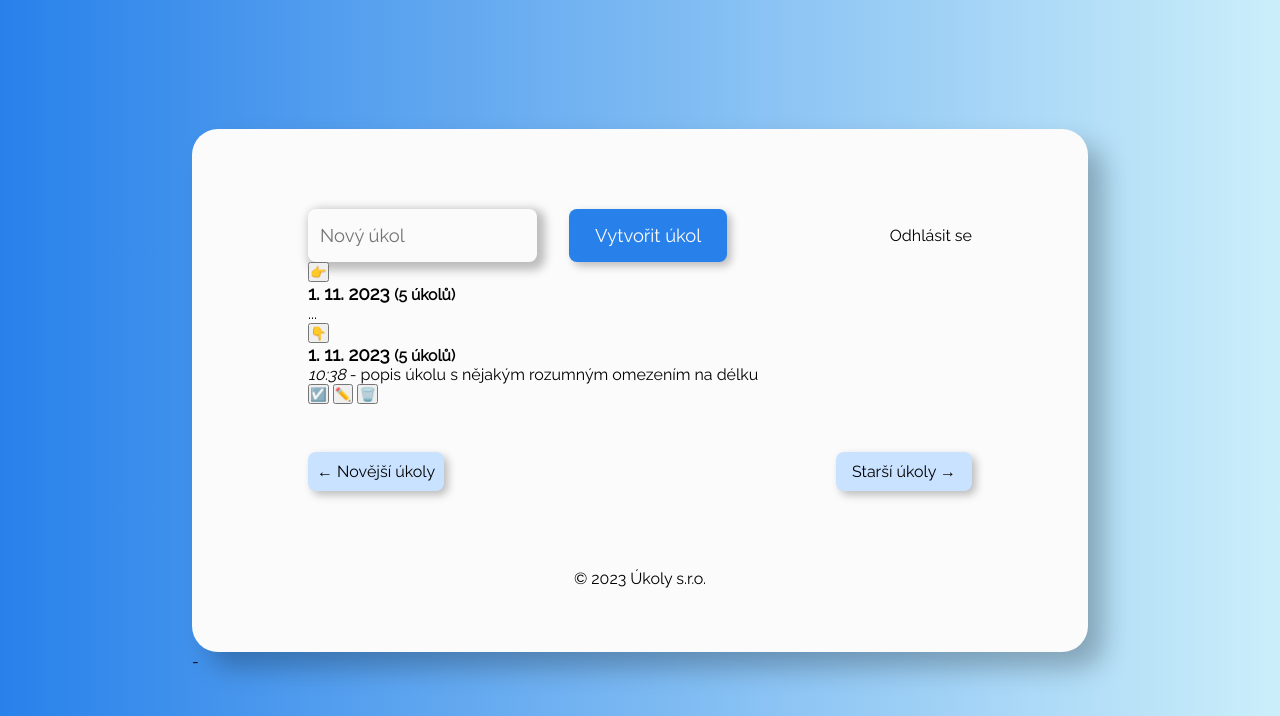
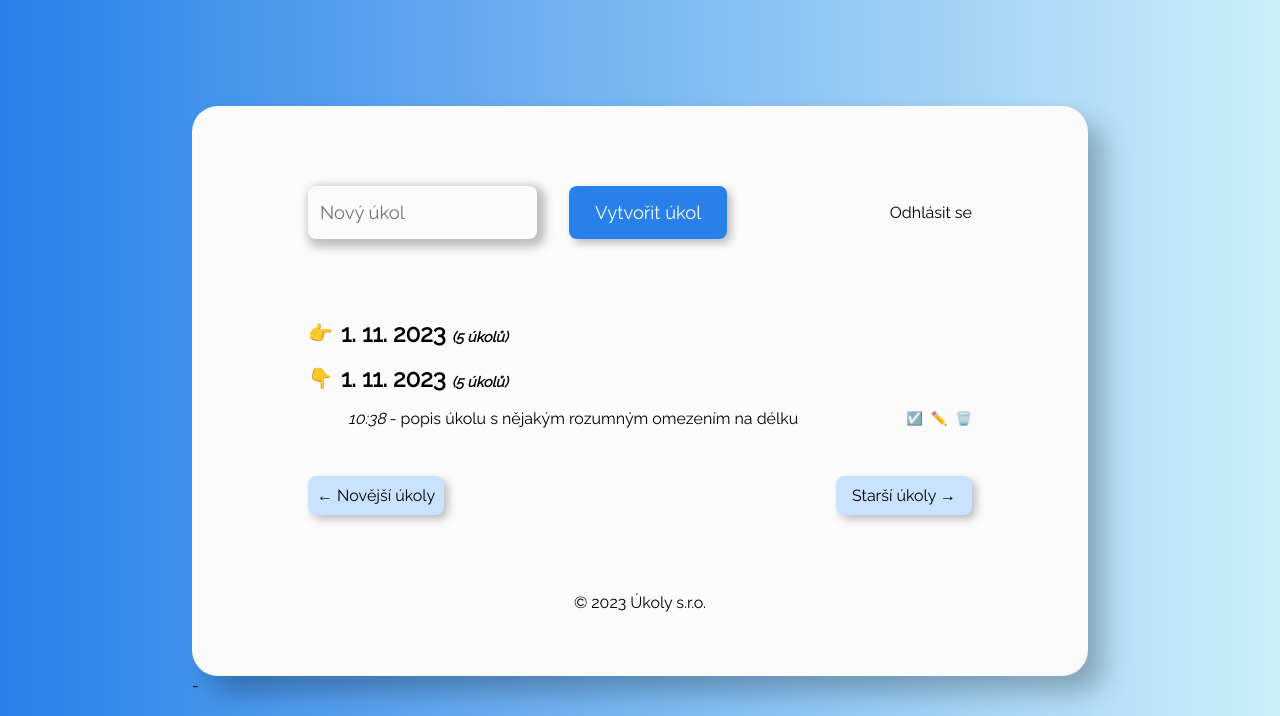
Before and after one commit to JakubPradeniak/codingschool_winter, a PHP site: page /html-templates/todos.html in a window 1280 px wide. Shown: the top 716 px of the page. Run offline with PHP 8.4, Linux system fonts and the light colour scheme.

Commit message:
Feat: create styles for todo section

```diff
--- a/html-templates/todos.html
+++ b/html-templates/todos.html
@@ -22,10 +22,10 @@
       </form>
       <a href="#" class="logout">Odhlásit se</a>
     </section>
-    <section>
+    <section class="todos">
       <div class="todo-list">
         <div class="todo-heading">
-          <button type="button" class="expand-toggle">
+          <button type="button" class="todo-action expand-toggle">
             👉
           </button>
           <h3>
@@ -33,14 +33,14 @@
             <small>(5 úkolů)</small>
           </h3>
         </div>
-        <div class="todo-items todo-items--hidden">
+        <div class="todo-items">
             ...
         </div>
       </div>
 
       <div class="todo-list todo-list--expanded">
         <div class="todo-heading">
-          <button type="button" class="expand-toggle">
+          <button type="button" class="todo-action expand-toggle">
             👇
           </button>
           <h3>
--- a/style/style.css
+++ b/style/style.css
@@ -74,6 +74,7 @@ nav {
         font-size: 1.25rem;
 
         /* TODO: refactor to reduce redundancy */
+
         > a {
             color: var(--font-color);
             text-decoration: none;
@@ -315,3 +316,68 @@ footer {
         box-shadow: 0.25rem 0.25rem 0.5rem 0 var(--drop-shadow);
     }
 }
+
+.todos {
+    margin-top: 5rem;
+}
+
+.todo-list {
+    margin-top: 1rem;
+
+    &:first-child {
+        margin-top: 0;
+    }
+
+    .todo-heading {
+        display: flex;
+        gap: 0.5rem;
+
+        & h3 {
+            font-size: 1.5rem;
+
+            > small {
+                font-size: 0.9rem;
+                font-style: italic;
+            }
+        }
+    }
+
+    .expand-toggle {
+        font-size: 1.25rem;
+    }
+
+    .todo-action {
+        background: none;
+        border: none;
+        cursor: pointer;
+        border-radius: 0.25rem;
+    }
+
+    .todo-items {
+        display: none;
+        padding-left: 2.5rem;
+        margin-top: 1rem;
+    }
+
+    .todo-item {
+        display: flex;
+        align-items: center;
+        gap: 0.5rem;
+        margin-top: 0.75rem;
+
+        &:first-child {
+            margin-top: 0;
+        }
+
+        /* TODO: show in class!! */
+        > button:nth-child(2) {
+            margin-left: auto;
+        }
+    }
+}
+
+.todo-list--expanded {
+    .todo-items {
+        display: block;
+    }
+}
```
